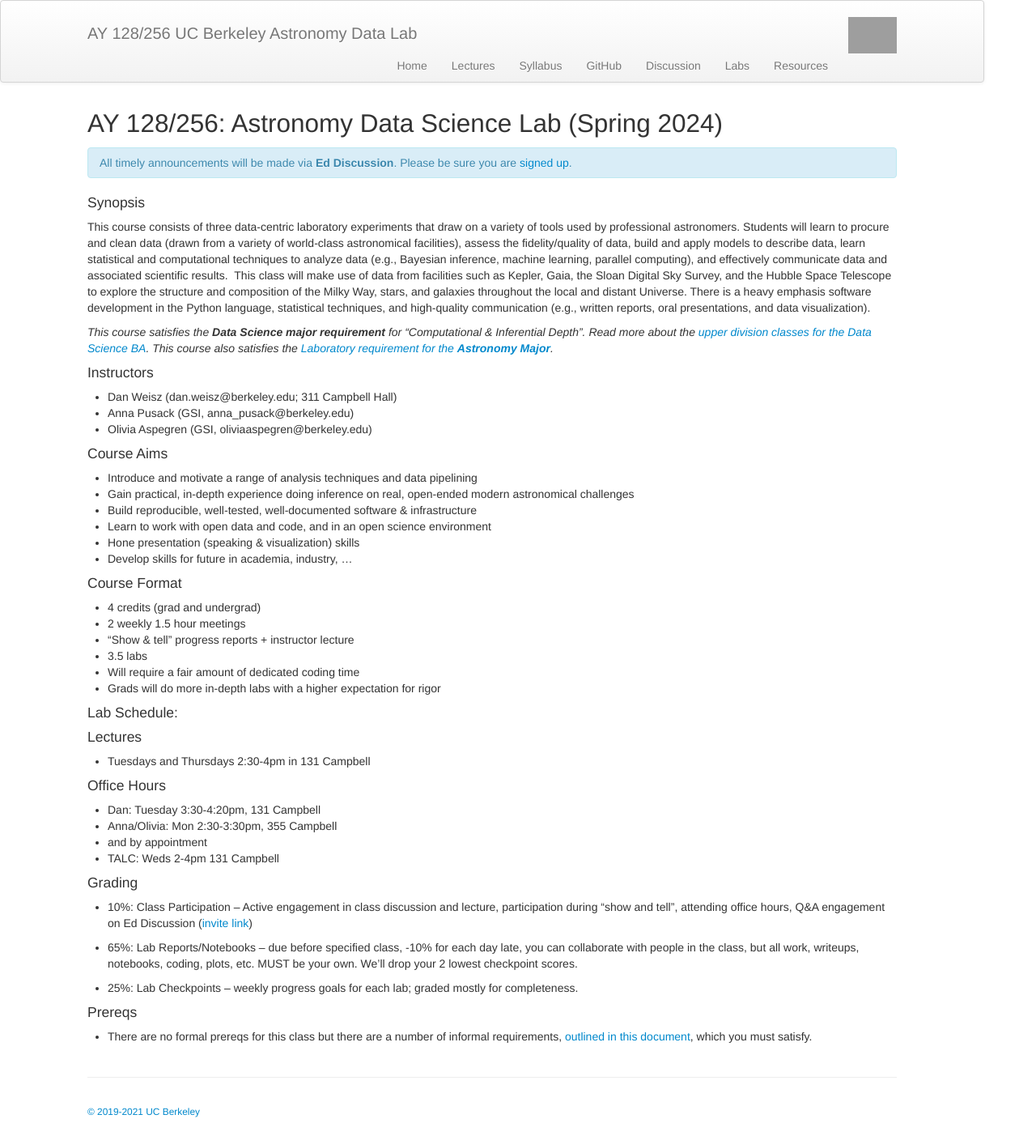
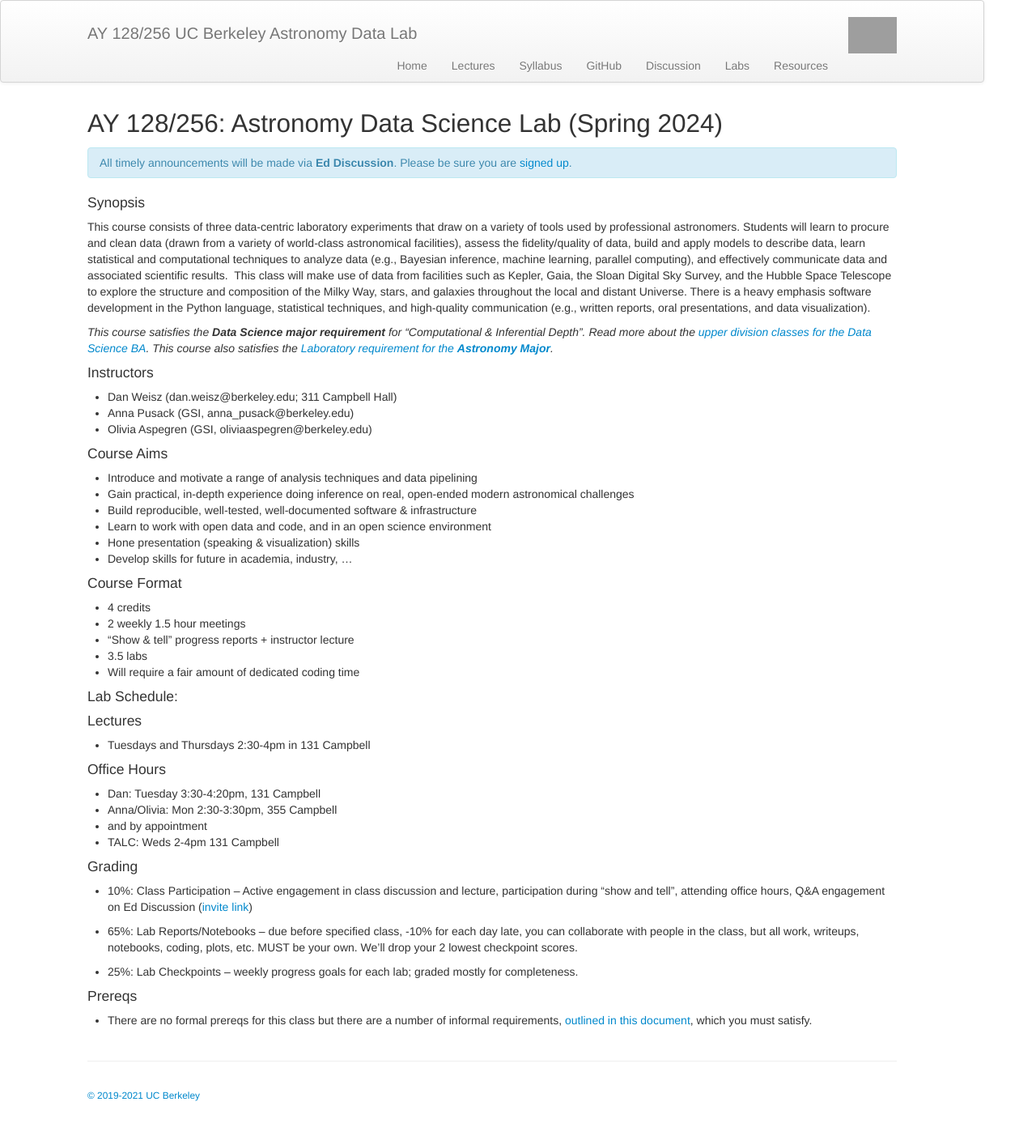
Before and after one commit to ucb-datalab/ucb-datalab.github.io, a Jekyll site: the page built from index.md, in a window 1280 px wide. Shown: the whole page at 81% size. Built offline with Jekyll 4.4.1, drawn with Linux system fonts in a browser that asks for light colours; grey boxes are pictures that could not be loaded.

Commit message:
removing grad grading

```diff
--- a/index.md
+++ b/index.md
@@ -57,12 +57,12 @@ This course consists of three data-centric laboratory experiments that draw on a
 
 #### Course Format
 
-* 4 credits (grad and undergrad)
+* 4 credits
 * 2 weekly 1.5 hour meetings
 * “Show & tell” progress reports + instructor lecture
 * 3.5 labs
 * Will require a fair amount of dedicated coding time
-* Grads will do more in-depth labs with a higher expectation for rigor
+<!-- * Grads will do more in-depth labs with a higher expectation for rigor -->
 
 #### Lab Schedule:
 
```
